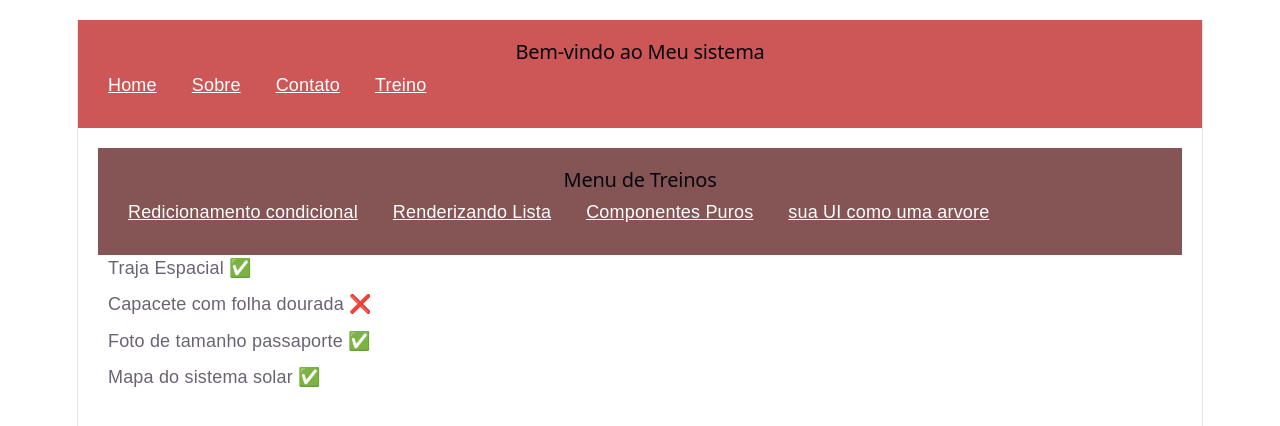
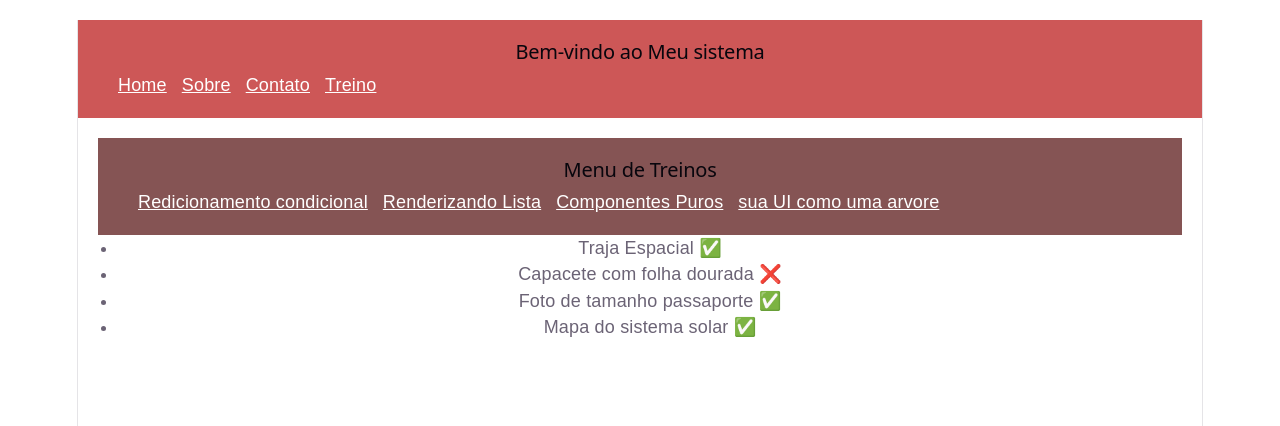
Before and after one commit to Drario11/dariodev_vite, a React (Vite) app: page /treino in a window 1280 px wide. Shown: the top 426 px of the page. Built offline with nearby package versions, Linux system fonts and the light colour scheme.

Commit message:
costumando boas praticas

```diff
--- a/src/Treino/RenderizandoLista/Render.jsx
+++ b/src/Treino/RenderizandoLista/Render.jsx
@@ -1,6 +1,6 @@
-import { people } from "./data.jsx";
-import { getImageUrl } from "./utils.jsx";
-import './styler.css'
+import { people } from "./data";
+import { getImageUrl } from "./utils";
+import estilos from './styler.module.css'
 
 export default function Render() {
     const chemist = people.filter(person => person.profession === 'chemist'
@@ -21,7 +21,7 @@ export default function Render() {
         </li>
     )
     return (
-        <ul>
+        <ul className={estilos.listaCientistas}>
             {listItens}
         </ul>
     )
--- a/src/Treino/RenderizandoLista/styler.css
+++ /dev/null
@@ -1,66 +0,0 @@
-* {
-    box-sizing: border-box;
-}
-
-body {
-    font-family: sans-serif;
-    margin: 20px;
-    padding: 0;
-}
-
-h1 {
-    margin-top: 0;
-    font-size: 22px;
-}
-
-h2 {
-    margin-top: 0;
-    font-size: 20px;
-}
-
-h3 {
-    margin-top: 0;
-    font-size: 18px;
-}
-
-h4 {
-    margin-top: 0;
-    font-size: 16px;
-}
-
-h5 {
-    margin-top: 0;
-    font-size: 14px;
-}
-
-h6 {
-    margin-top: 0;
-    font-size: 12px;
-}
-
-code {
-    font-size: 1.2em;
-}
-
-ul {
-    padding-inline-start: 20px;
-}
-
-ul {
-    list-style-type: none;
-    padding: 0px 10px;
-}
-
-li {
-    margin-bottom: 10px;
-    display: grid;
-    grid-template-columns: auto 1fr;
-    gap: 20px;
-    align-items: center;
-}
-
-img {
-    width: 100px;
-    height: 100px;
-    border-radius: 50%;
-}
--- /dev/null
+++ b/src/Treino/RenderizandoLista/styler.module.css
@@ -0,0 +1,5 @@
+.listaCientistas {
+    background-color: #f4f4f4;
+    padding: 20px;
+    border-radius: 8px;
+}
```
Also changed, not shown: src/Treino/RenderizandoLista/data.js (renamed from src/Treino/RenderizandoLista/data.jsx), src/Treino/RenderizandoLista/utils.js (renamed from src/Treino/RenderizandoLista/utils.jsx).
